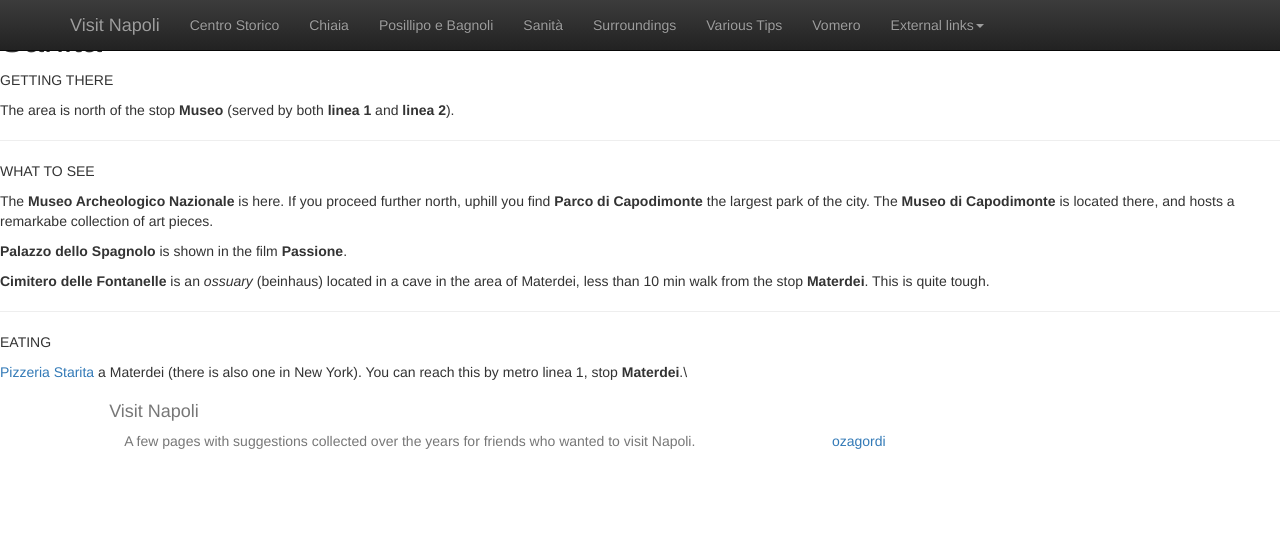
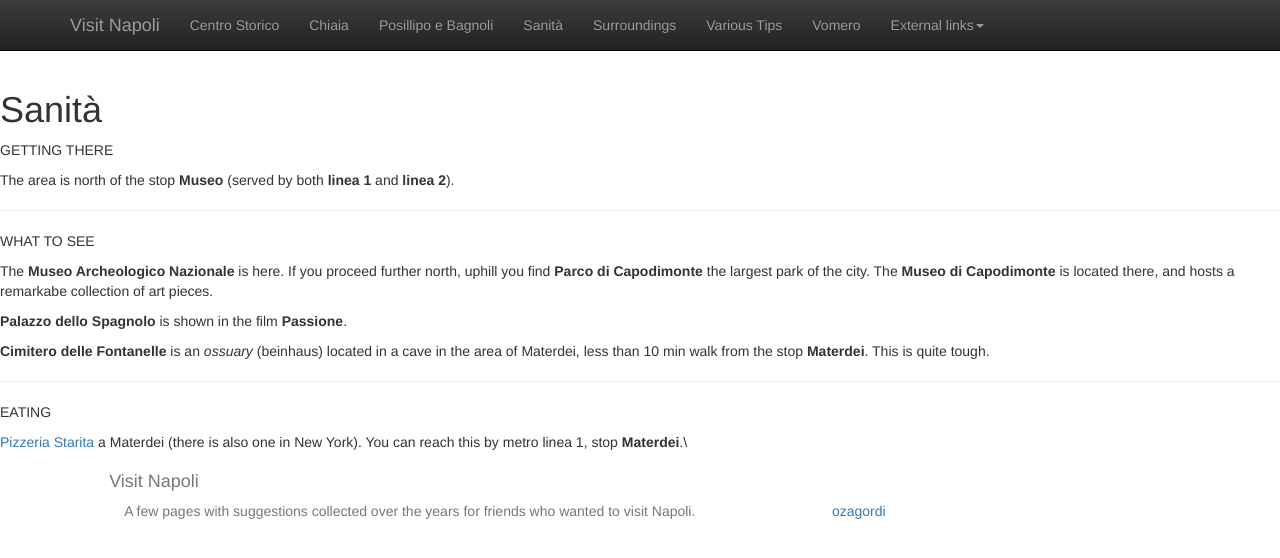
Before and after one commit to ozagordi/VisitNapoli, a Jekyll site: the page built from Sanita.md, in a window 1280 px wide. Shown: the top 558 px of the page. Built offline with Jekyll 4.4.1, drawn with Linux system fonts in a browser that asks for light colours; nearby versions of some CDN libraries.

Commit message:
Solving relative links

```diff
--- a/_includes/head.html
+++ b/_includes/head.html
@@ -10,7 +10,7 @@
     <link rel="stylesheet" href="{{ "/css/bootstrap-theme.css" | prepend: site.baseurl }}">
 
     <!-- Custom styles for this template -->
-    <link href="css/theme.css" rel="stylesheet">
+    <link rel="stylesheet" href="{{ "/css/theme.css" | prepend: site.baseurl }}">
 
     <!--link rel="stylesheet" href="{{ site.baseurl }}/css/main.css"-->
     <!--link rel="canonical" href="{{ page.url | replace:'index.html','' | prepend: site.baseurl | prepend: site.url }}"-->
--- a/_includes/js.html
+++ b/_includes/js.html
@@ -2,7 +2,7 @@
 <script src="https://ajax.googleapis.com/ajax/libs/jquery/1.11.1/jquery.min.js"></script>
 
 <!-- Bootstrap Core JavaScript -->
-<script src="/js/bootstrap.min.js"></script>
+<script src="{{ "/js/bootstrap.min.js" | prepend: site.baseurl }}"></script>
 
 <!-- Script to Activate the Carousel
 <script>
```
